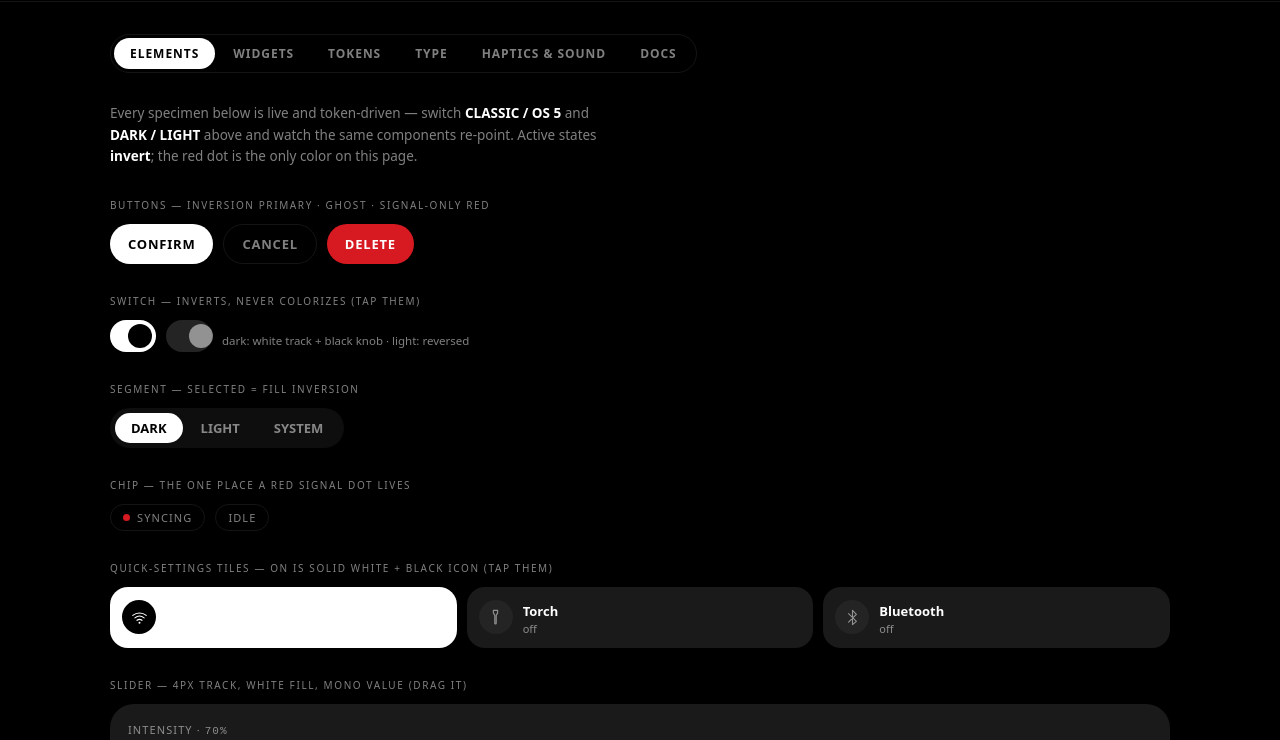
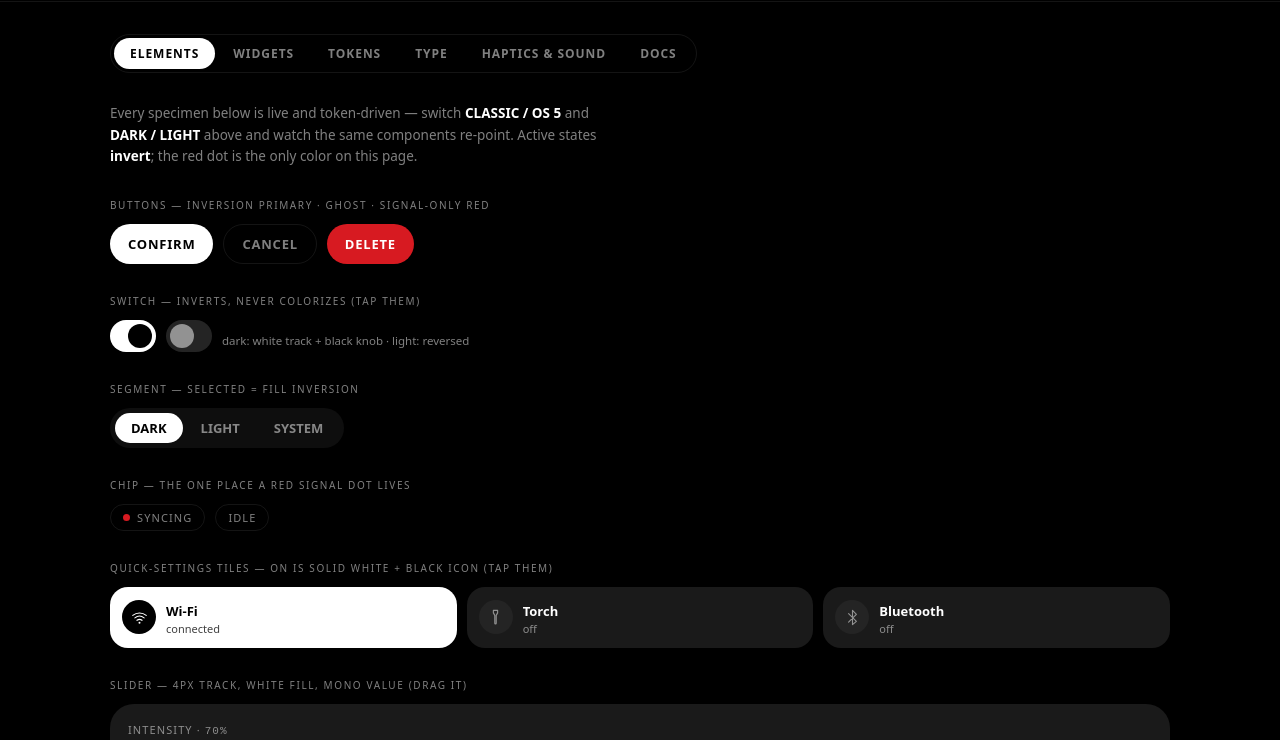
Before and after one commit to Jero009/nothing-os-design, a plain HTML site: page docs/index.html in a window 1280 px wide. Shown: the part 60-800 px from the top of the page. Drawn offline with Linux system fonts and the light colour scheme; a web font is replaced by a local one.

Commit message:
fix(site): pressed states — knob positions, inverted tile text
- Switch knob now has an explicit OFF position (left:4px); it previously
  relied on the button's static text centering, so pressing barely moved
  it. ON slides the knob to the right (18px) and flips knob color to the
  page background (black knob on white track in dark, reversed in light).
- Pressed QS tiles flip their TEXT to the contrast color
  (color: var(--nt-bg)) — the label was white-on-white in dark mode —
  the icon circle uses tokens instead of hardcoded #000/#fff, and the
  pressed sublabel inherits the flipped color at 75% (was dim ink, i.e.
  invisible on the inverted surface).

```diff
--- a/docs/index.html
+++ b/docs/index.html
@@ -67,7 +67,7 @@
   .btn-d{background:var(--nt-accent);color:#fff;border:0}
   .sw{width:46px;height:32px;border-radius:999px;position:relative;border:0;cursor:pointer;
     background:var(--nt-surface-2);transition:background var(--nt-motion-fast) var(--nt-ease-std)}
-  .sw::after{content:'';position:absolute;width:24px;height:24px;border-radius:50%;top:4px;
+  .sw::after{content:'';position:absolute;width:24px;height:24px;border-radius:50%;top:4px;left:4px;
     background:var(--nt-text-dim);transition:left var(--nt-motion-fast) var(--nt-ease-std), background var(--nt-motion-fast) var(--nt-ease-std)}
   .sw[aria-pressed="true"]{background:var(--nt-text)}
   .sw[aria-pressed="true"]::after{left:18px;background:var(--nt-bg)}
@@ -90,9 +90,10 @@
     transition:background var(--nt-motion-fast) var(--nt-ease-std)}
   .qtile .ic{width:34px;height:34px;border-radius:50%;display:flex;align-items:center;justify-content:center;
     font-size:15px;flex:none;background:var(--nt-surface-2);color:var(--nt-text-dim)}
-  .qtile[aria-pressed="true"]{background:var(--nt-text)}
-  .qtile[aria-pressed="true"] .ic{background:#000;color:#fff}
+  .qtile[aria-pressed="true"]{background:var(--nt-text);color:var(--nt-bg)}
+  .qtile[aria-pressed="true"] .ic{background:var(--nt-bg);color:var(--nt-text)}
   .qtile small{color:var(--nt-text-dim);font-size:11px;display:block}
+  .qtile[aria-pressed="true"] small{color:inherit;opacity:.75}
   .qtile b{font-size:13px;font-weight:600}
 
   /* dots 9x9 */
```
